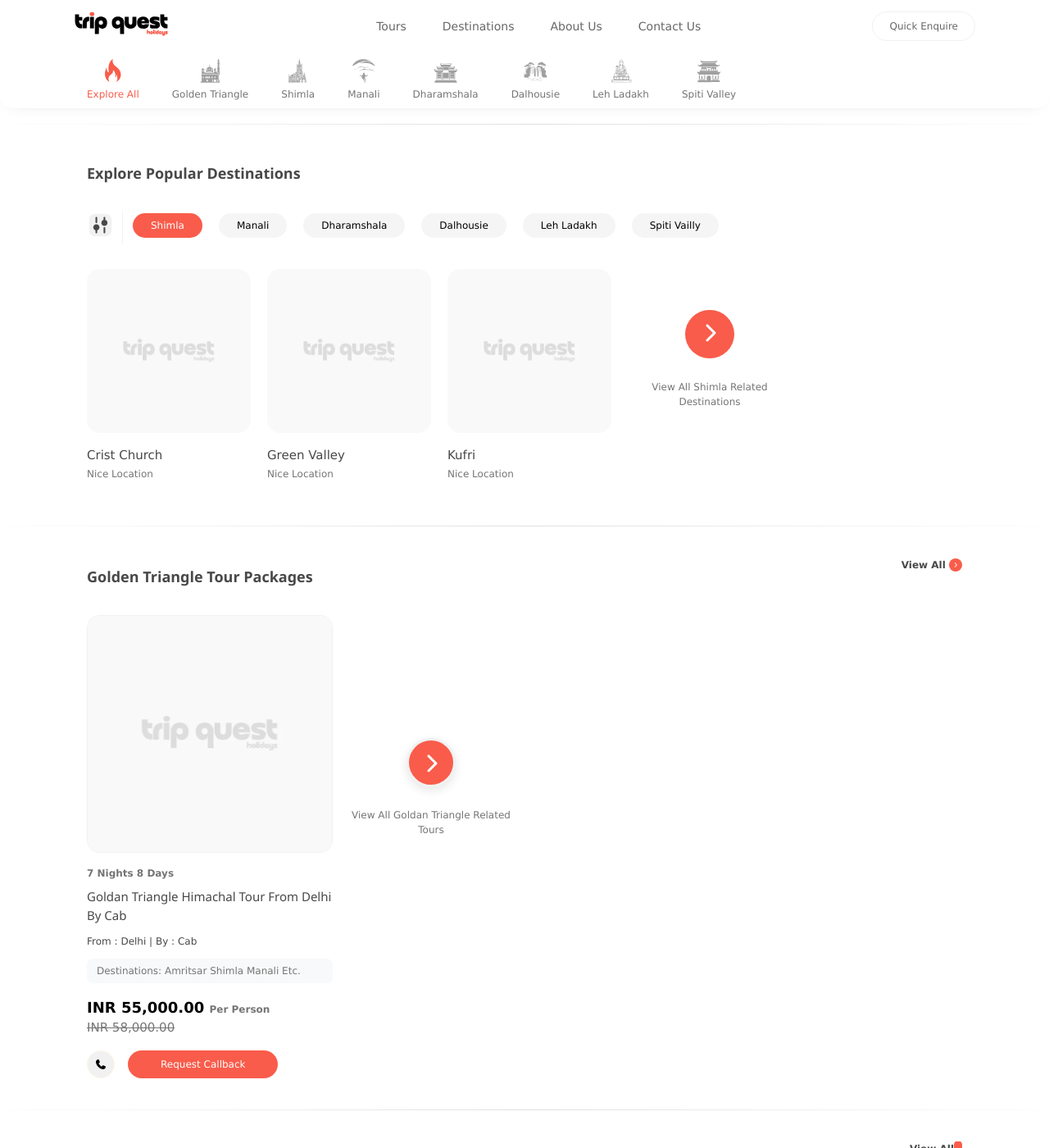
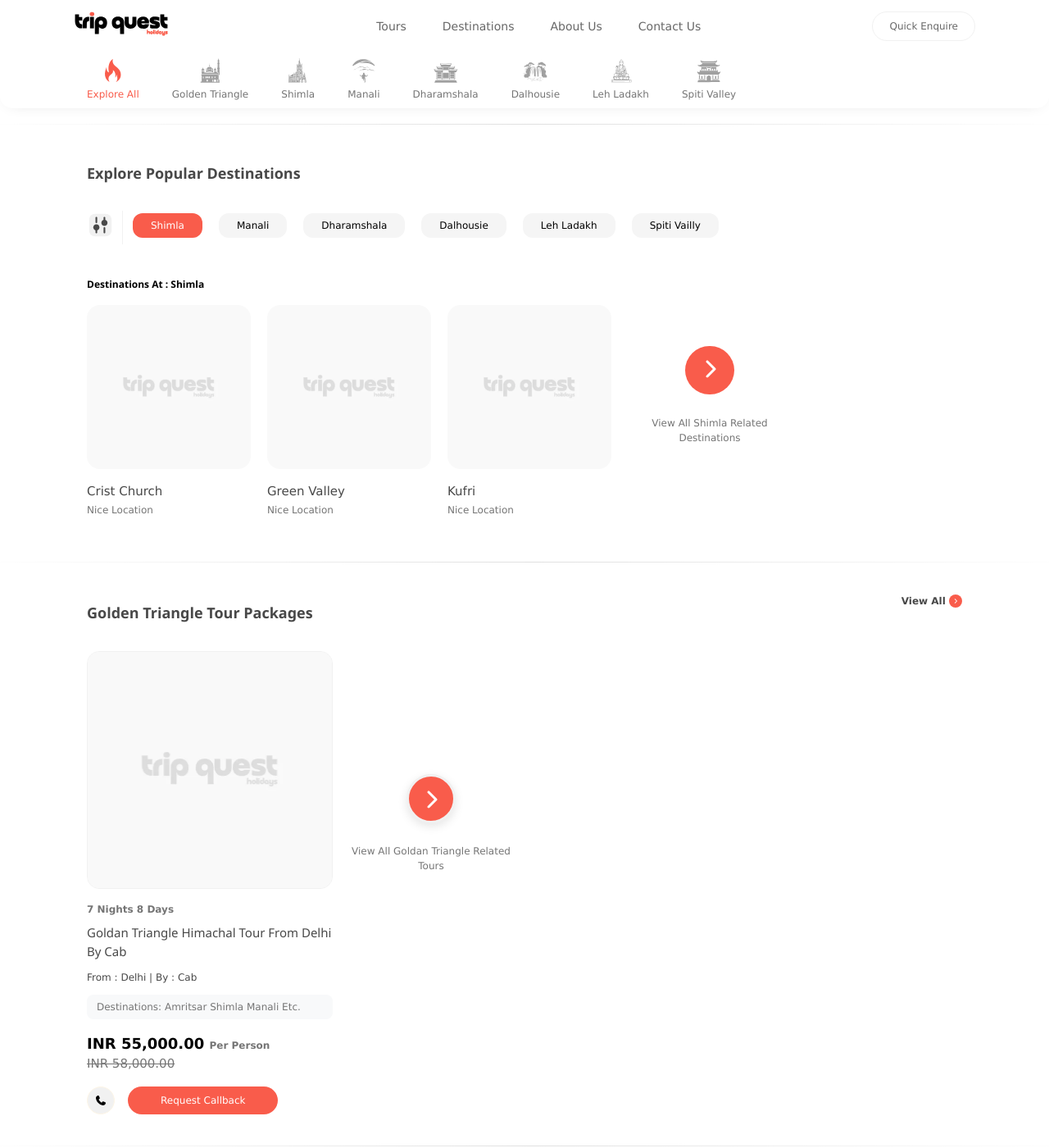
Before and after one commit to VikasLazarus/AURA, a Jekyll site: the page built from index.md, in a window 1280 px wide and 1400 px high, scrolled down 1220 px. Shown: the whole window at 82% size. Built offline with Jekyll 4.4.1, drawn with Linux system fonts in a browser that asks for light colours; some of the changed text lies outside the part shown.

Commit message:
Auto-publish update: 2026-06-23 14:29:24

```diff
--- a/_includes/destinations.html
+++ b/_includes/destinations.html
@@ -20,33 +20,33 @@
 
     <div class="slider-track" style="gap: 20px; ">
 
-    <div style="padding: 6px 22px; background-color: rgb(245, 245, 245);" class="slide w3-hover-teal w3-round-xxlarge w3-small w3-button tablinks -active w3-teal" onclick="openCity(event, 'shimla')" id="defaultOpen" role="group" aria-label="1 / 6">
+    <div style="padding: 6px 22px; background-color: rgb(245, 245, 245); border-radius:12px; "  class="slide w3-hover-teal w3-small w3-button tablinks -active w3-teal" onclick="openCity(event, 'shimla')" id="defaultOpen" role="group" aria-label="1 / 6">
 
       Shimla
     </div>
 
-     <div style="padding: 6px 22px; background-color: rgb(245, 245, 245);" class=" slide w3-hover-teal w3-round-xxlarge w3-button w3-small tablinks -next" onclick="openCity(event, 'manali')" role="group" aria-label="2 / 6">
+     <div style="padding: 6px 22px; background-color: rgb(245, 245, 245); border-radius:12px; "  class=" slide w3-hover-teal w3-button w3-small tablinks -next" onclick="openCity(event, 'manali')" role="group" aria-label="2 / 6">
 
       Manali
     </div>
 
 
-     <div style="padding: 6px 22px; background-color: rgb(245, 245, 245);" class="  slide w3-hover-teal w3-round-xxlarge w3-button w3-small  tablinks" onclick="openCity(event, 'dharamshala')" role="group" aria-label="3 / 6">
+     <div style="padding: 6px 22px; background-color: rgb(245, 245, 245); border-radius:12px; "  class="  slide w3-hover-teal w3-button w3-small  tablinks" onclick="openCity(event, 'dharamshala')" role="group" aria-label="3 / 6">
 
       Dharamshala
     </div>
 
-  <div style="padding: 6px 22px; background-color: rgb(245, 245, 245);" class="  slide w3-hover-teal w3-round-xxlarge w3-button w3-small  tablinks" onclick="openCity(event, 'dalhousie')" role="group" aria-label="4 / 6">
+  <div style="padding: 6px 22px; background-color: rgb(245, 245, 245); border-radius:12px; "  class="  slide w3-hover-teal w3-button w3-small  tablinks" onclick="openCity(event, 'dalhousie')" role="group" aria-label="4 / 6">
 
       Dalhousie
     </div>
 
-      <div style="padding: 6px 22px; background-color: rgb(245, 245, 245);" class="  slide w3-hover-teal w3-round-xxlarge w3-button w3-small  tablinks" onclick="openCity(event, 'leh')" role="group" aria-label="5 / 6">
+      <div style="padding: 6px 22px; background-color: rgb(245, 245, 245); border-radius:12px; "  class="  slide w3-hover-teal w3-button w3-small  tablinks" onclick="openCity(event, 'leh')" role="group" aria-label="5 / 6">
 
       Leh Ladakh
     </div>
 
-               <div style="padding: 6px 22px; background-color: rgb(245, 245, 245);" class="  slide w3-hover-teal w3-round-xxlarge w3-button w3-small  tablinks" onclick="openCity(event, 'spiti')" role="group" aria-label="6 / 6">
+               <div style="padding: 6px 22px; background-color: rgb(245, 245, 245); border-radius:12px; "  class="  slide w3-hover-teal w3-button w3-small  tablinks" onclick="openCity(event, 'spiti')" role="group" aria-label="6 / 6">
 
       Spiti Vailly
     </div>
@@ -81,8 +81,9 @@
 
 <div class="slider-container w3-content" style="--slide-width: 200px;">
     <button class="slider-btn prev-btn" aria-label="Previous">‹</button>
+    <h3 class="w3-small" style="font-weight: 700;">Destinations At : Shimla</h3>
 
-    <div class="slider-track" style="gap: 20px; ">
+    <div class="slider-track w3-margin-top" style="gap: 20px; ">
 
 <!--1-->
 {% assign filtered_items = site.destinations | where: "destination", "Shimla" %}
@@ -149,8 +150,9 @@
 
 <div class="slider-container w3-content" style="--slide-width: 200px;">
     <button class="slider-btn prev-btn" aria-label="Previous">‹</button>
+    <h3 class="w3-small" style="font-weight: 700;">Destinations At : Manali</h3>
 
-    <div class="slider-track" style="gap: 20px; ">
+    <div class="slider-track w3-margin-top" style="gap: 20px; ">
 
 
   {% assign filtered_items = site.destinations | where: "destination", "Manali" %}
@@ -211,8 +213,9 @@
 
 <div class="slider-container w3-content" style="--slide-width: 200px;">
     <button class="slider-btn prev-btn" aria-label="Previous">‹</button>
+    <h3 class="w3-small" style="font-weight: 700;">Destinations At : Dharamshala</h3>
 
-    <div class="slider-track" style="gap: 20px; ">
+    <div class="slider-track w3-margin-top" style="gap: 20px; ">
 
 
 {% assign filtered_items = site.destinations | where: "destination", "Dharamshala" %}
@@ -268,8 +271,9 @@
 
 <div class="slider-container w3-content" style="--slide-width: 200px;">
     <button class="slider-btn prev-btn" aria-label="Previous">‹</button>
+    <h3 class="w3-small" style="font-weight: 700;">Destinations At : Dalhousie</h3>
 
-    <div class="slider-track" style="gap: 20px; ">
+    <div class="slider-track w3-margin-top" style="gap: 20px; ">
 
 
  {% assign filtered_items = site.destinations | where: "destination", "Dalhousie" %}
@@ -325,8 +329,9 @@
 
 <div class="slider-container w3-content" style="--slide-width: 200px;">
     <button class="slider-btn prev-btn" aria-label="Previous">‹</button>
+    <h3 class="w3-small" style="font-weight: 700;">Destinations At : Leh Ladakh</h3>
 
-    <div class="slider-track" style="gap: 20px; ">
+    <div class="slider-track w3-margin-top" style="gap: 20px; ">
 
 
 
@@ -382,8 +387,9 @@
 
 <div class="slider-container w3-content" style="--slide-width: 200px;">
     <button class="slider-btn prev-btn" aria-label="Previous">‹</button>
+    <h3 class="w3-small" style="font-weight: 700;">Destinations At : Spiti Vailly</h3>
 
-    <div class="slider-track" style="gap: 20px; ">
+    <div class="slider-track w3-margin-top" style="gap: 20px; ">
 
 
 {% assign filtered_items = site.destinations | where: "destination", "Spiti" %}
--- a/_includes/faq.html
+++ b/_includes/faq.html
@@ -3,7 +3,7 @@
     summary { padding: 16px; font-weight: bold; cursor: pointer; background-color: #f6f6f6; transition: 0.2s ease; list-style: none; position: relative; }
     summary::-webkit-details-marker { display: none; }
     summary:hover { background-color: #f1f1f1; }
-    summary::after { content: '+'; position: absolute; right: 16px; font-size: 1.2em; color: #FD8D01; }
+    summary::after { content: '+'; position: absolute; right: 16px; font-size: 1.2em; color: #f95c4b; }
     details[open] summary::after { content: '-'; }
     details p { padding: 16px; margin: 0; background-color: #f9f9f9; border-top: 1px solid #ffffff; color: #555; }
   </style>
--- a/_includes/footer.html
+++ b/_includes/footer.html
@@ -14,8 +14,8 @@
       </div>
       <div class="w3-third">
       <form class="w3-row " style="max-width: 600px; margin-top: 18px;">
-        <input class="w3-tiny w3-input w3-col w3-border" type="tel" placeholder="Mobile Number" style="width:54%; border-radius:30px 0px 0px 30px; height: 42px;" required="">
-        <button class="w3-tiny w3-button w3-col w3-text-white w3-teal" style="width:46%; border-radius:0px 30px 30px 0px; height: 42px;" type="submit">Get Call Back</button>
+        <input class="w3-tiny w3-input w3-col w3-border" type="tel" placeholder="Mobile Number" style="width:54%; border-radius:15px 0px 0px 15px; height: 42px;" required="">
+        <button class="w3-tiny w3-button w3-col w3-text-white w3-teal" style="width:46%; border-radius:0px 15px 15px 0px; height: 42px;" type="submit">Get Call Back</button>
       </form>
       <div class="w3-row w3-hide-large w3-hide-medium" style="margin: 16px;">
 
@@ -23,13 +23,8 @@
 </div>
 
 
-<div class="w3-row">
-  <div class="w3-margin-top">
-    <details>
-      <summary class="w3-text-dark-gray" style="background-color: #777777 !important;">Honeymoon Tour Packages</summary>
-      <p>Simla Honeymoon Tour Packages </p>
-    </details>
-  </div>
+<div class="w3-row" style="max-width: 600px;">
+
 </div>
 
 
--- a/_layouts/home.html
+++ b/_layouts/home.html
@@ -301,7 +301,7 @@
         scroll-snap-type: x mandatory;
         /* Hide scrollbar for clean UI */
         -ms-overflow-style: none;
-        scrollbar-width: none;
+        scrollbar-width:auto;
     }
     .cards-container::-webkit-scrollbar { display: none; }
 
```
